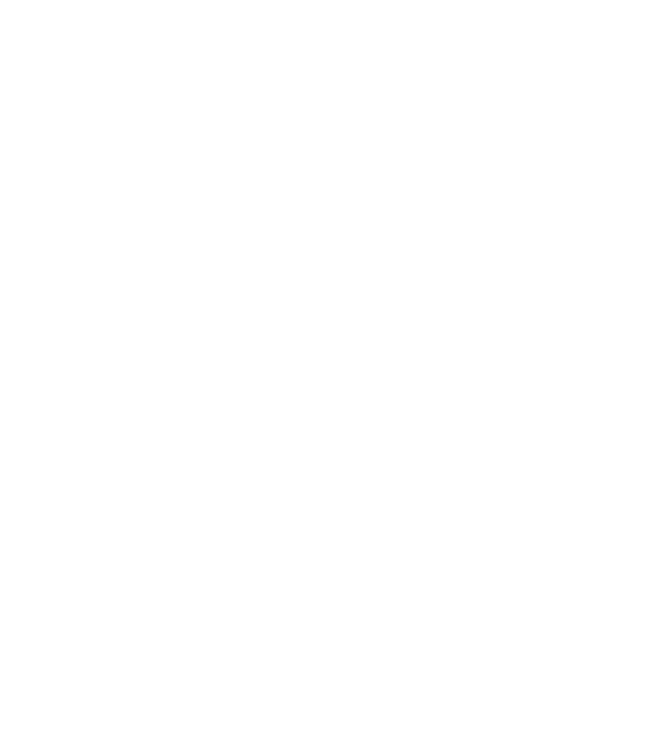
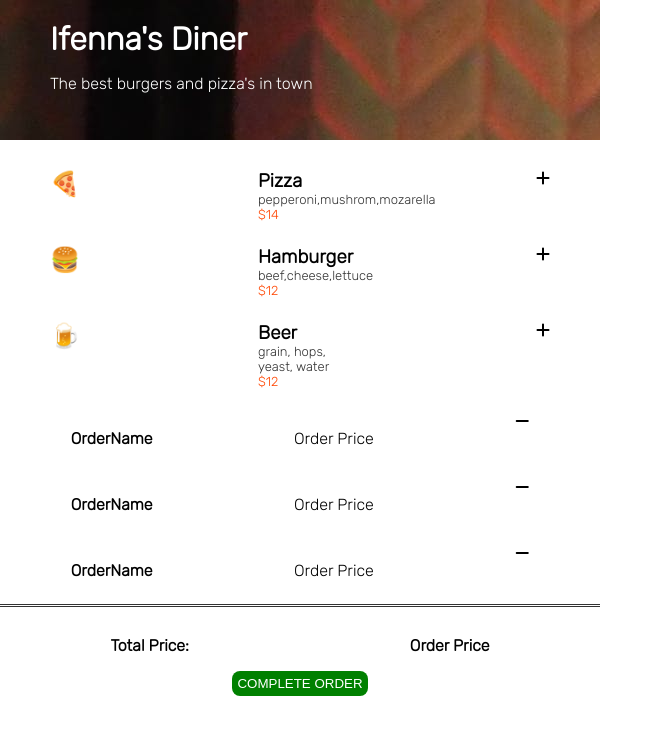
Before and after one commit to ekwunifeifenna/mobile-restaurant, a plain HTML site: page index.html in a window 1280 px wide. Shown: the whole page, without its empty margins (0-663 px from the left). Drawn offline with Linux system fonts and the light colour scheme.

Commit message:
Render out the main page Use javascript to render out the default page

```diff
--- a/data.js
+++ b/data.js
@@ -1,4 +1,4 @@
-const menuArray = [
+ const menuArray = [
     {
         name: "Pizza",
         ingredients: ["pepperoni", "mushrom", "mozarella"],
@@ -21,3 +21,4 @@ const menuArray = [
         id: 2
     }
 ]
+export default menuArray
--- a/index.css
+++ b/index.css
@@ -1,3 +1,170 @@
+
+
 body {
     margin: 0;
+    width: 600px;
+    font-family: "Rubik", sans-serif ;
 }
+
+header {
+    background-image: url('/images/header-image.jpg');
+    color: white;
+    padding: 20px 50px;
+    height: 100px;
+
+}
+
+
+header > h1 {
+    margin: 0;
+    font-weight: bold;
+}
+
+main {
+    display: flex;
+    flex-direction: column;
+    /* position: relative;
+    z-index: 2;  */
+
+}
+
+
+
+/* Menu section */
+
+/* img {
+    width: 50px;
+    height: 50px;
+    margin: 0px ;
+} */
+
+.menu-container{
+    margin-top: 30px;
+    display: flex;
+    flex-direction: column;
+    justify-content: space-between;
+    /* height: 50px; */
+
+
+
+}
+
+.order-full{
+    padding: 0px 50px;
+    display: flex;
+    gap: 10px;
+    margin: 0;
+    justify-content: space-between;
+}
+
+.order-full > i {
+    margin: 0;
+}
+
+.order-full > i:hover {
+    color: orangered;
+    cursor: pointer;
+}
+
+.order-full > h1 {
+    color: orangered;
+    margin: 0;
+    font-weight: bold;
+}
+
+.order-details {
+    max-width: 100px;
+}
+
+.order-details > h3 {
+    margin: 0;
+}
+
+hr {
+    border: none;
+    border-top: 3px double #333;
+    color: #333;
+    overflow: visible;
+    text-align: center;
+    height: 5px;
+}
+
+.menuIngredient {
+    color: #333;
+    font-size: small;
+    margin: 0;
+}
+
+.menuPrice {
+    font-size: small;
+    color: orangered;
+    margin: 0;
+}
+
+/* Order Section */
+
+
+.entireOrderSection {
+    margin: auto;
+    display: flex;
+    flex-direction: column;
+    gap: 15px;
+}
+
+.pizzaOrder, .burgerOrder, .beerOrder{
+
+    display: flex;
+    justify-content: space-around;
+}
+
+.pizzaOrder > i:hover, .burgerOrder > i:hover, .beerOrder > i:hover{
+
+    cursor: pointer;
+    color: orangered;
+}
+
+.orderName {
+    font-weight: bold;
+}
+
+button {
+    max-width: fit-content;
+    padding: 5px;
+    color: white;
+    background-color: orangered;
+    border-radius: 8px;
+    border: none;
+}
+
+button:hover {
+    color: orangered;
+    background-color: white;
+    border: 1px solid orangered;
+    cursor: pointer;
+}
+
+.orderTotal {
+    display: flex;
+    justify-content: space-around;
+    font-weight: bold;
+}
+
+/* .totalSection {
+    margin: auto;
+} */
+
+.completeOrder{
+    display: flex;
+    justify-content: space-around;
+}
+
+.completeOrder > button {
+    background-color: green;
+    align-items: center;
+}
+
+.completeOrder > button:hover {
+    color: green;
+    background-color: white;
+    border: 1px solid green;
+}
--- a/index.html
+++ b/index.html
@@ -3,9 +3,40 @@
 <head>
     <meta charset="UTF-8">
     <meta name="viewport" content="width=device-width, initial-scale=1.0">
-    <title>Document</title>
+    <title>Ifenna's Diner</title>
+    <link rel="stylesheet" href="./index.css">
+
+    <!-- Font Family Rubik-->
+    <link rel="preconnect" href="https://fonts.googleapis.com">
+    <link rel="preconnect" href="https://fonts.googleapis.com" crossorigin="">
+    <link href="https://fonts.googleapis.com/css2?family=Rubik:wght@300&display=swap" rel="stylesheet">
+
+    <!-- Font Awesome CDN -->
+    <link rel="stylesheet" href="https://cdnjs.cloudflare.com/ajax/libs/font-awesome/6.5.1/css/all.min.css"
+    integrity="sha512-DTOQO9RWCH3ppGqcWaEA1BIZOC6xxalwEsw9c2QQeAIftl+Vegovlnee1c9QX4TctnWMn13TZye+giMm8e2LwA=="
+    crossorigin="anonymous" referrerpolicy="no-referrer" />
 </head>
 <body>
 
+    <header>
+        <!-- <img src="./images/header-image.jpg" alt="Header Image"> -->
+        <h1>Ifenna's Diner</h1>
+        <p>The best burgers and pizza's in town</p>
+    </header>
+
+    <!-- This part below needs to be rendered by javascript -->
+    <main>
+        <section class="menu-container" id="menu-container">
+        </section>
+
+
+        <section class="order-section" id="order-section">
+        </section>
+
+    </main>
+
+
+
+    <script src="./index.js" type="module"></script>
 </body>
 </html>
--- a/index.js
+++ b/index.js
@@ -0,0 +1,73 @@
+import menuArray from './data.js'
+
+const menuContainer = document.getElementById("menu-container")
+const orderSection = document.getElementById("order-section")
+
+
+function getOrderList() {
+    const menuList = menuArray.map((menu)=>{
+        return`
+                    <div class="order-full">
+                    <h1>${menu.emoji}</h1>
+                    <div class="order-details">
+                        <h3>${menu.name}</h3>
+                        <p class= menuIngredient>${menu.ingredients}</p>
+                        <p class=menuPrice>$${menu.price}</p>
+
+                    </div>
+                    <i class="fa-solid fa-plus"></i>
+                    </div>
+                    <hr />
+
+                    `
+
+
+    }).join("")
+    menuContainer.innerHTML += menuList
+
+
+    let orderTotal =  `
+            <div class="entireOrderSection">
+                <div class="pizzaOrder">
+                    <p class="orderName">OrderName</p>
+                    <p class="orderPrice">Order Price</p>
+                    <i class="fa-solid fa-minus"></i>
+                </div>
+
+
+                <div class="burgerOrder">
+                    <p class="orderName">OrderName</p>
+                    <p class="orderPrice">Order Price</p>
+                    <i class="fa-solid fa-minus"></i>
+                </div>
+
+
+                <div class="beerOrder">
+                    <p class="orderName">OrderName</p>
+                    <p class="orderPrice">Order Price</p>
+                    <i class="fa-solid fa-minus"></i>
+                </div>
+
+            </div>
+            <div class="totalSection" id="totalSection">
+                <hr />
+
+                <div class="orderTotal">
+                    <p>Total Price: </p>
+                    <p>Order Price</p>
+                </div>
+
+            </div>
+
+            <div class="completeOrder">
+                <button type="button">COMPLETE ORDER</button>
+            </div>
+            `
+    orderSection.innerHTML = orderTotal
+}
+
+function renderOrderList() {
+    getOrderList()
+}
+
+renderOrderList()
```
Also changed, not shown: images/header-image.jpg (added).
